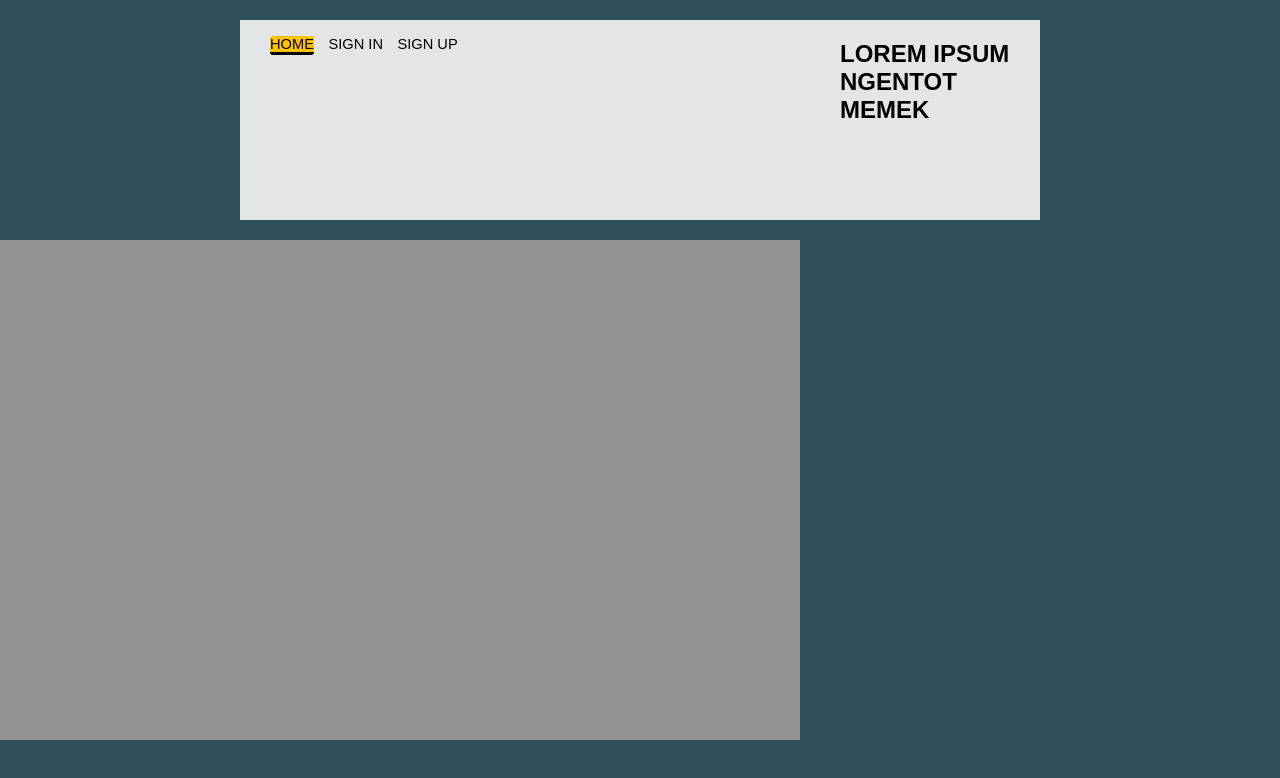
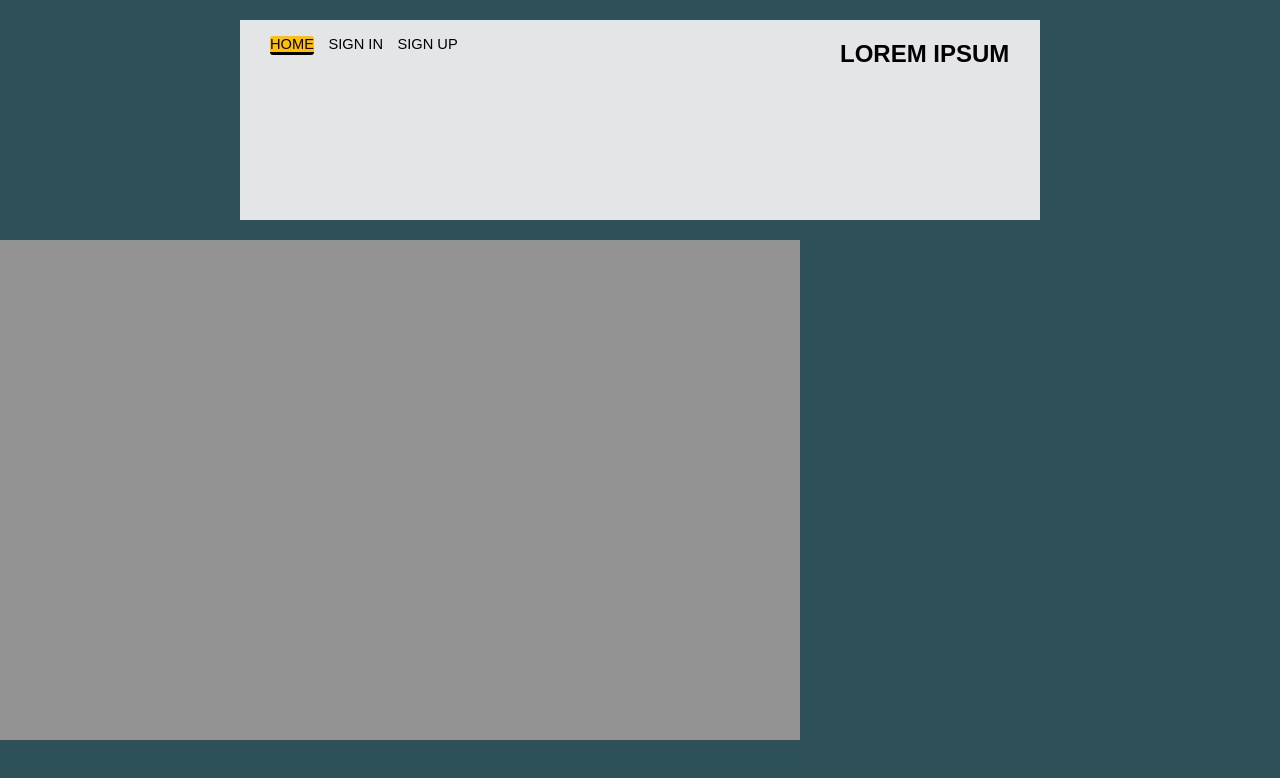
Before and after one commit to AnWiya/pw-1, a plain HTML site: page index.html in a window 1280 px wide. Drawn offline with Linux system fonts and the light colour scheme.

Commit message:
update index.html

```diff
--- a/index.html
+++ b/index.html
@@ -5,7 +5,7 @@
   </head>
   <body>
     <div class="header">
-      <h2>LOREM IPSUM NGENTOT MEMEK</h2>
+      <h2>LOREM IPSUM</h2>
       <div class="menu-list">
       <ul>
         <li>
```
